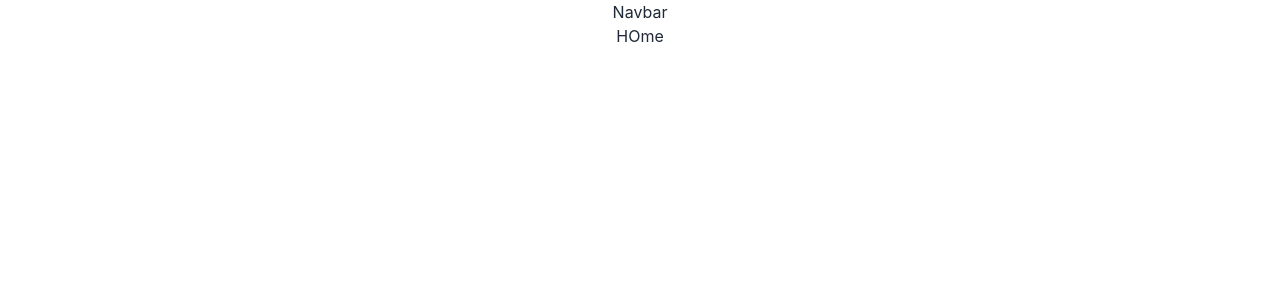
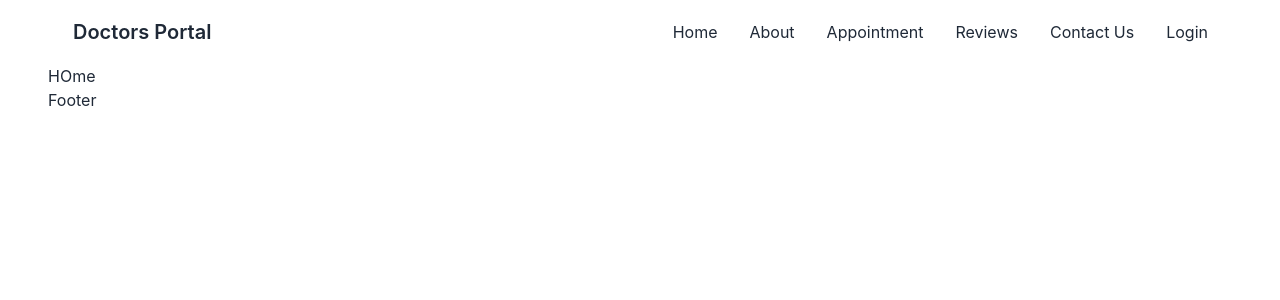
Before and after one commit to asgor40/doctors-portal-client, a React (Create React App) app: page / in a window 1280 px wide. Shown: the top 300 px of the page. Built offline with nearby package versions, Linux system fonts and the light colour scheme.

Commit message:
Navbar Added

```diff
--- a/src/App.js
+++ b/src/App.js
@@ -2,16 +2,18 @@
 import './App.css';
 import About from './Pages/Home/About';
 import Home from './Pages/Home/Home';
+import Footer from './Pages/Shared/Footer';
 import Navbar from './Pages/Shared/Navbar';
 
 function App() {
   return (
-    <div className="App">
+    <div className="px-12">
       <Navbar></Navbar>
       <Routes>
         <Route path='/' element={<Home />}></Route>
         <Route path='/about' element={<About />}></Route>
       </Routes>
+      <Footer></Footer>
     </div>
   );
 }
--- a/src/Pages/Shared/Navbar.js
+++ b/src/Pages/Shared/Navbar.js
@@ -1,10 +1,35 @@
 import React from 'react';
 
 const Navbar = () => {
+    const MenuItem = <>
+        <li><a>Home</a></li>
+        <li><a>About</a></li>
+        <li><a>Appointment</a></li>
+        <li><a>Reviews</a></li>
+        <li><a>Contact Us</a></li>
+        <li><a>Login</a></li>
+    </>
     return (
-        <div>
-            <h1>Navbar</h1>
-        </div>
+        <section>
+            <div class="navbar bg-base-100">
+                <div class="navbar-start">
+                    <div class="dropdown">
+                    <label tabindex="0" class="btn btn-ghost lg:hidden">
+                        <svg xmlns="http://www.w3.org/2000/svg" class="h-5 w-5" fill="none" viewBox="0 0 24 24" stroke="currentColor"><path stroke-linecap="round" stroke-linejoin="round" stroke-width="2" d="M4 6h16M4 12h8m-8 6h16" /></svg>
+                    </label>
+                    <ul tabindex="0" class="menu menu-compact dropdown-content mt-3 p-2 shadow bg-base-100 rounded-box w-52">
+                        {MenuItem}
+                    </ul>
+                    </div>
+                    <a class="btn btn-ghost normal-case text-xl">Doctors Portal</a>
+                </div>
+                <div class="navbar-end hidden lg:flex">
+                    <ul class="menu menu-horizontal p-0">
+                        {MenuItem}
+                    </ul>
+                </div>
+                </div>
+        </section>
     );
 };
 
```
